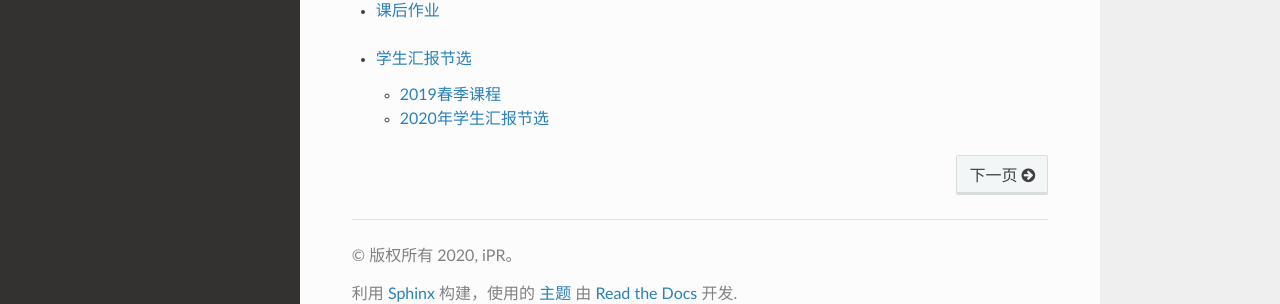
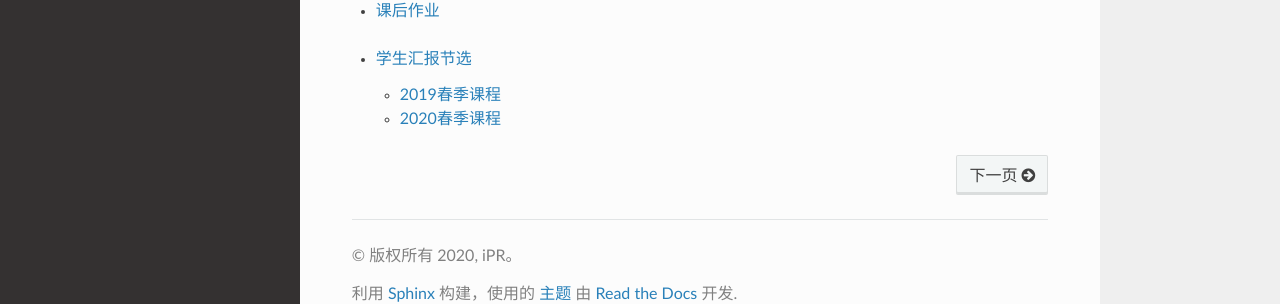
Before and after one commit to zpl99/I2DL, a Sphinx documentation site: the page built from source/index.rst, in a window 1280 px wide and 1394 px high. Shown: the part 1064-1368 px from the top of the window. Built offline with Sphinx 7.4.7 and the Read the Docs theme 2.0.0, drawn with Linux system fonts in a browser that asks for light colours; pages that are not in the unit, such as notebooks, are missing from menus.

Commit message:
修改了春季课程标题

```diff
--- a/source/学生汇报/2020/index.rst
+++ b/source/学生汇报/2020/index.rst
@@ -1,7 +1,7 @@
-2020年学生汇报节选
+2020春季课程
 ======================
 
 .. toctree::
    :maxdepth: 1
 
-   2020学生汇报.ipynb
+   2020春季课程.ipynb
```
Also changed, not shown: source/学生汇报/2020/2020春季课程.ipynb (renamed from source/学生汇报/2020/2020学生汇报.ipynb).
